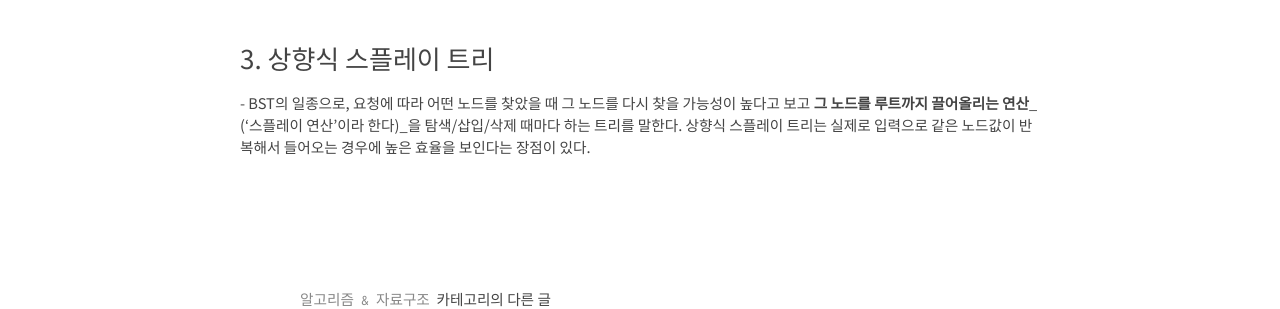
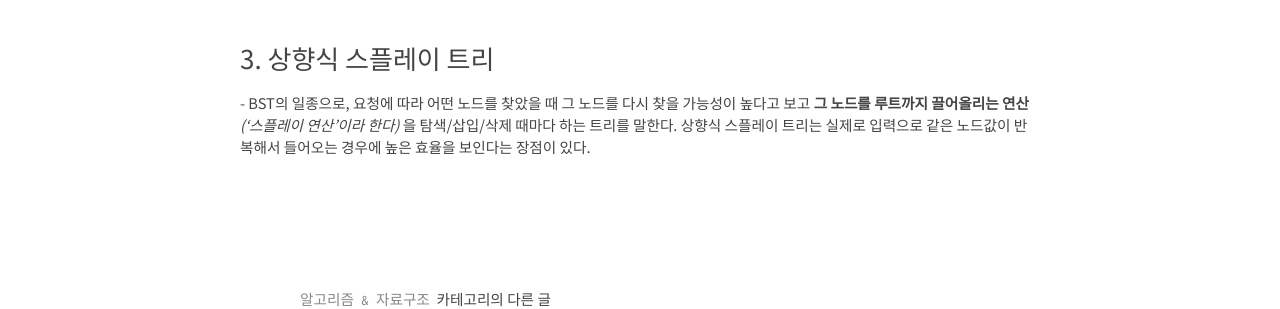
Before and after one commit to kangwooklee29/blog, a Jekyll site: the page built from 알고리즘 & 자료구조/_posts/2021-09-25-여러 트리들.md, in a window 1280 px wide. Shown: the part 950-1259 px from the top of the page. Built offline with Jekyll 4.4.1, drawn with Linux system fonts in a browser that asks for light colours; nearby versions of some CDN libraries; comment, search, counter and statistics services are not loaded.

Commit message:
Update 2021-09-25-여러 트리들.md

```diff
--- a/알고리즘 & 자료구조/_posts/2021-09-25-여러 트리들.md
+++ b/알고리즘 & 자료구조/_posts/2021-09-25-여러 트리들.md
@@ -21,4 +21,4 @@ layout: post
 
 ### 3\. 상향식 스플레이 트리
 
-\- BST의 일종으로, 요청에 따라 어떤 노드를 찾았을 때 그 노드를 다시 찾을 가능성이 높다고 보고 **그 노드를 루트까지 끌어올리는 연산**_('스플레이 연산'이라 한다)_을 탐색/삽입/삭제 때마다 하는 트리를 말한다. 상향식 스플레이 트리는 실제로 입력으로 같은 노드값이 반복해서 들어오는 경우에 높은 효율을 보인다는 장점이 있다.
+\- BST의 일종으로, 요청에 따라 어떤 노드를 찾았을 때 그 노드를 다시 찾을 가능성이 높다고 보고 **그 노드를 루트까지 끌어올리는 연산** _('스플레이 연산'이라 한다)_ 을 탐색/삽입/삭제 때마다 하는 트리를 말한다. 상향식 스플레이 트리는 실제로 입력으로 같은 노드값이 반복해서 들어오는 경우에 높은 효율을 보인다는 장점이 있다.
```
